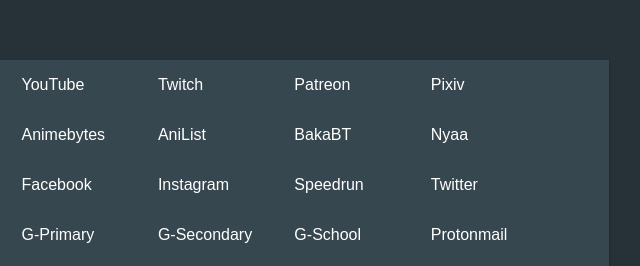
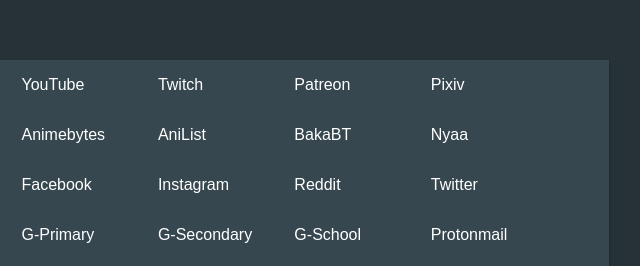
Before and after one commit to itsaferbie/myhomepage, a plain HTML site: page index.html in a window 1280 px wide. Shown: the part 240-506 px from the top of the page, 481-1121 px from the left. Drawn offline with Linux system fonts and the light colour scheme.

Commit message:
Removed Speedrun.com

```diff
--- a/index.html
+++ b/index.html
@@ -63,7 +63,7 @@
             <a href="https://www.instagram.com">Instagram</a>
           </li>
           <li>
-            <a href="https://www.speedrun.com">Speedrun</a>
+            <a href="https://old.reddit.com/">Reddit</a>
           </li>
           <li>
             <a href="https://www.twitter.com">Twitter</a>
```
